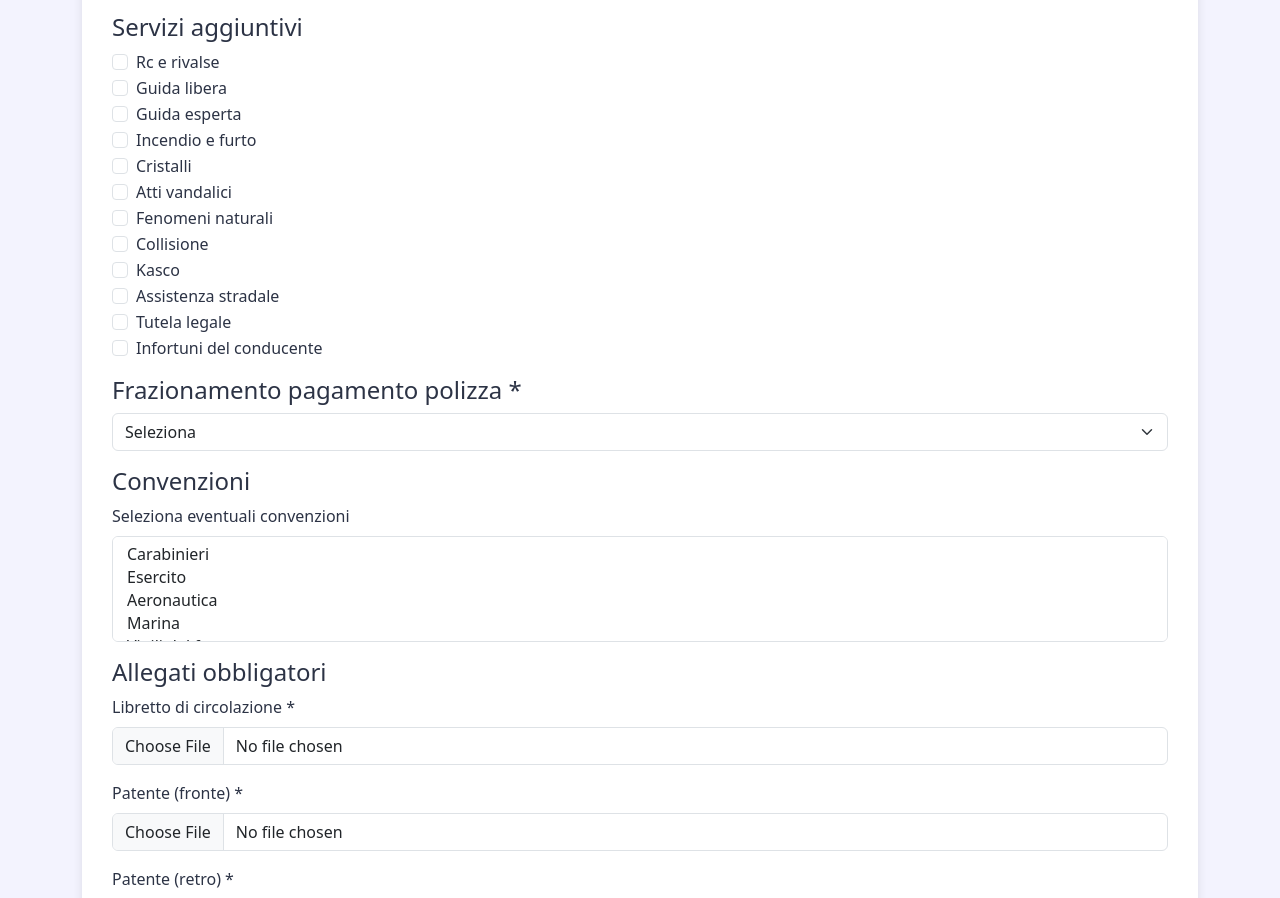
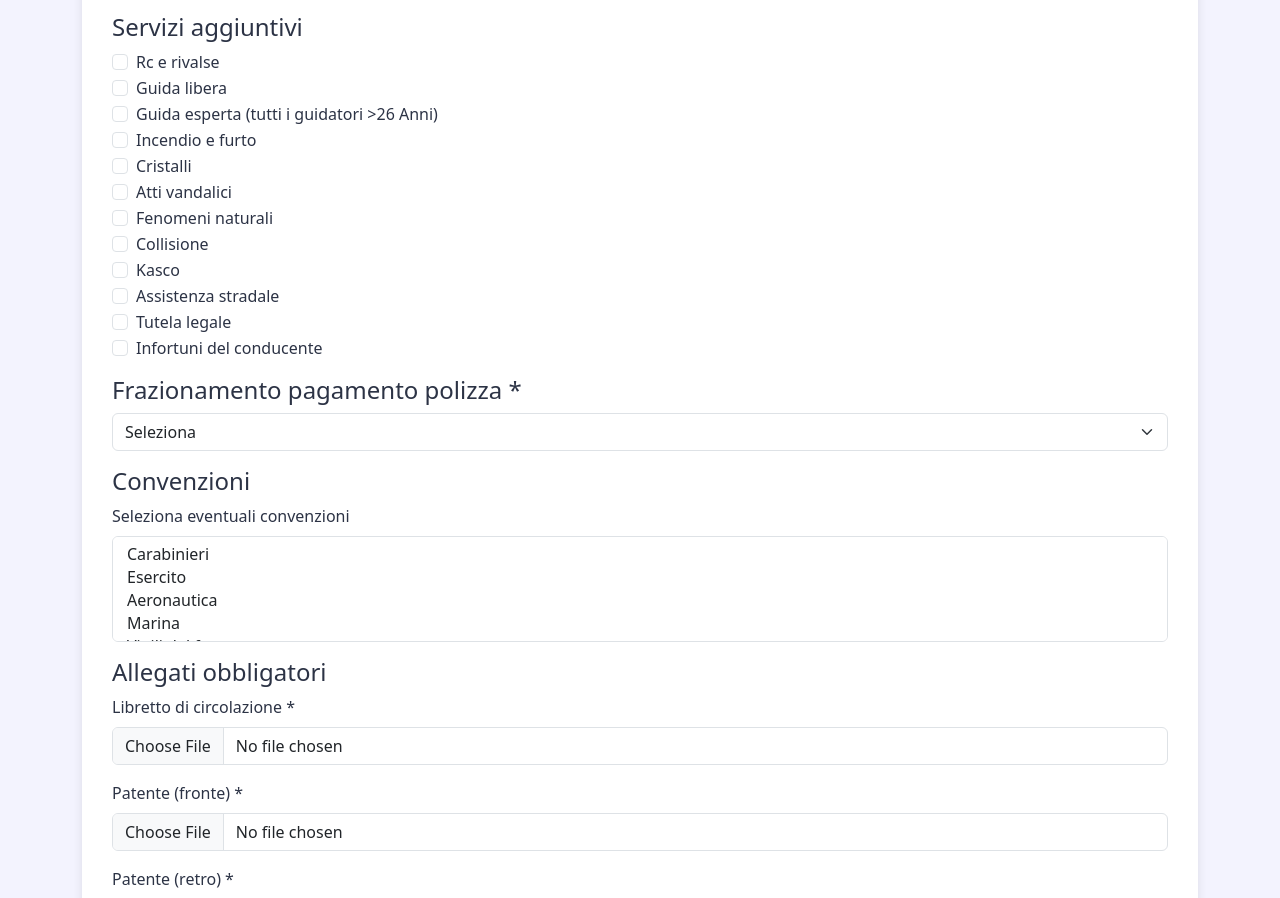
Before and after one commit to dalet78/preventivo_agenzia, a plain HTML site: page index.html in a window 1280 px wide. Shown: the part 1537-2435 px from the top of the page. Drawn offline with nearby package versions, Linux system fonts and the light colour scheme.

Commit message:
Update index.html

```diff
--- a/index.html
+++ b/index.html
@@ -226,7 +226,7 @@
         <div class="mb-3">
           <div class="form-check"><input class="form-check-input" type="checkbox" name="servizi_aggiuntivi[]" value="Rc e rivalse"> Rc e rivalse</div>
           <div class="form-check"><input class="form-check-input" type="checkbox" name="servizi_aggiuntivi[]" value="Guida libera"> Guida libera</div>
-          <div class="form-check"><input class="form-check-input" type="checkbox" name="servizi_aggiuntivi[]" value="Guida esperta"> Guida esperta</div>
+          <div class="form-check"><input class="form-check-input" type="checkbox" name="servizi_aggiuntivi[]" value="Guida esperta"> Guida esperta (tutti i guidatori >26 Anni)</div>
           <div class="form-check"><input class="form-check-input" type="checkbox" name="servizi_aggiuntivi[]" value="Incendio e furto"> Incendio e furto</div>
           <div class="form-check"><input class="form-check-input" type="checkbox" name="servizi_aggiuntivi[]" value="Cristalli"> Cristalli</div>
           <div class="form-check"><input class="form-check-input" type="checkbox" name="servizi_aggiuntivi[]" value="Atti vandalici"> Atti vandalici</div>
```
